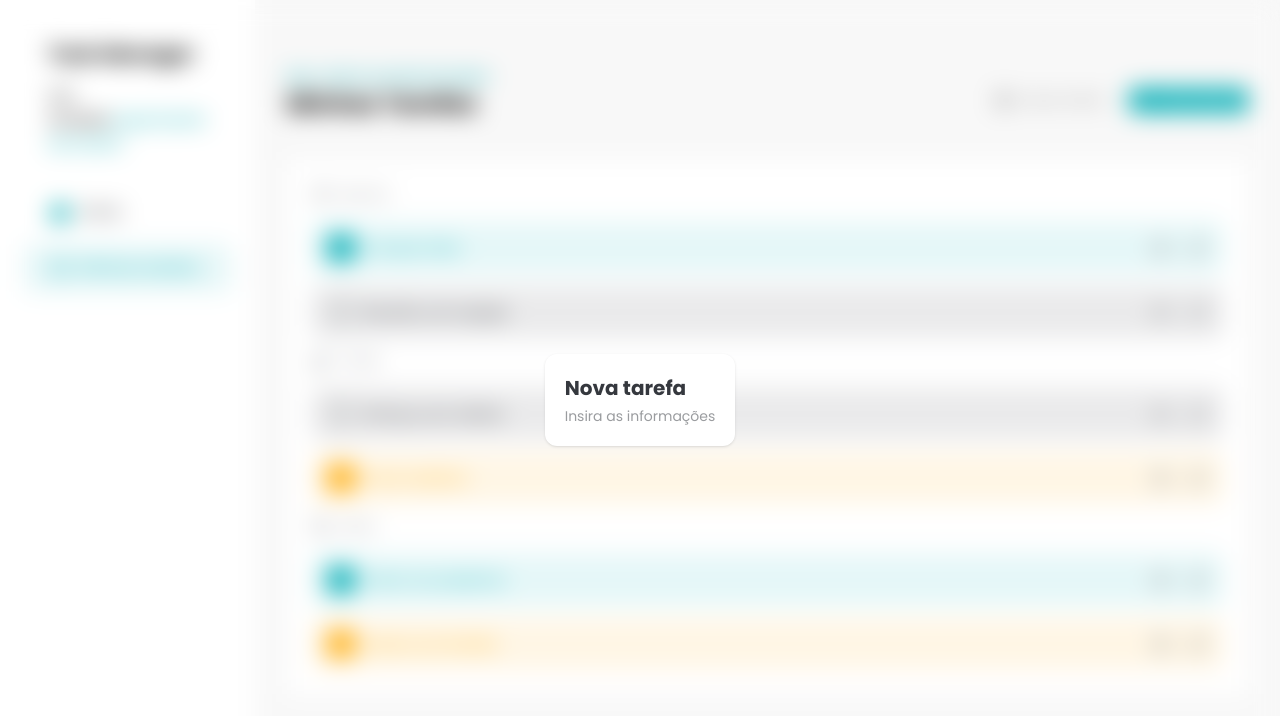
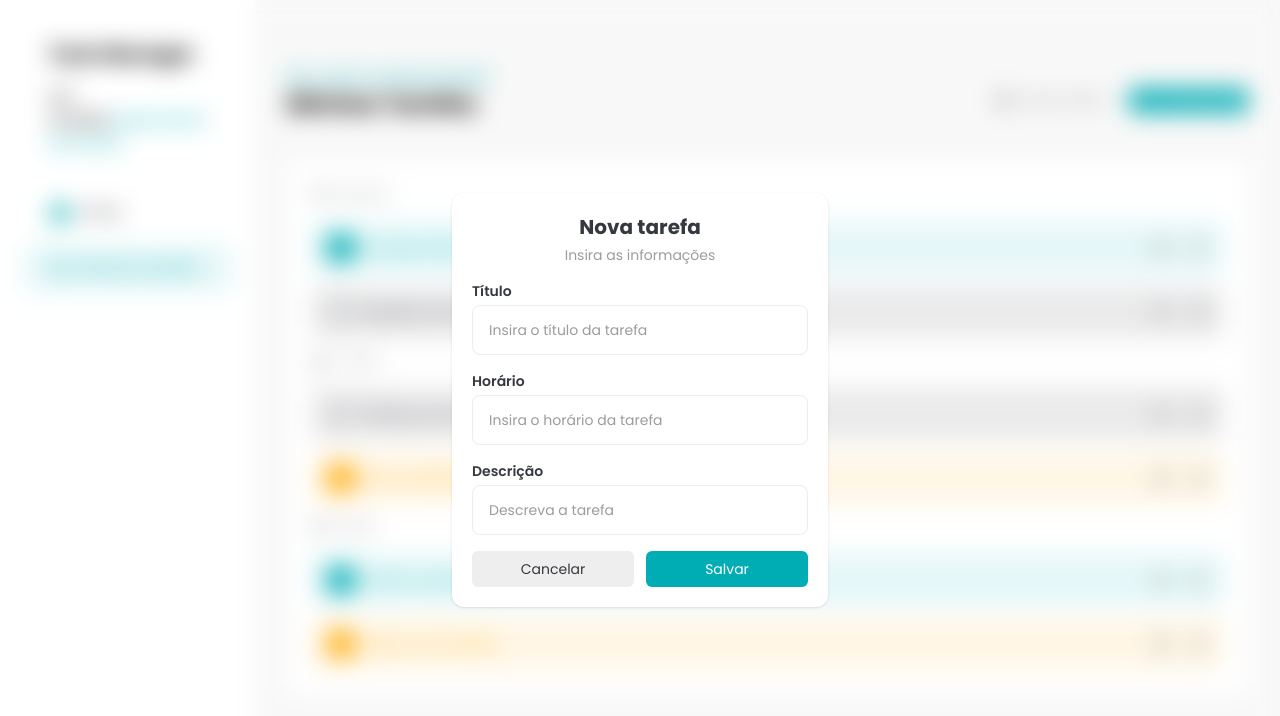
Before and after one commit to ramirescm/task-manager, a React (Vite) app: page / in a window 1280 px wide. Shown: the top 716 px of the page. Built offline with nearby package versions, Linux system fonts and the light colour scheme.

Commit message:
feat: ensure AddTaskDialog can be closed

```diff
--- a/src/components/AddTaskDialog.jsx
+++ b/src/components/AddTaskDialog.jsx
@@ -1,13 +1,49 @@
 import { createPortal } from "react-dom"
 
-const AddTaskDialog = ({ isOpen }) => {
+import Button from "./Button"
+import Input from "./Input"
+
+const AddTaskDialog = ({ isOpen, handleClose }) => {
   if (!isOpen) return null
 
   return createPortal(
     <div className="fixed top-0 bottom-0 left-0 flex h-screen w-screen items-center justify-center backdrop-blur-md">
-      <div className="rounded-xl bg-white p-5 shadow">
+      <div className="rounded-xl bg-white p-5 text-center shadow">
         <h2 className="text-xl font-bold text-[#35383E]">Nova tarefa</h2>
-        <p className="mt-1 text-sm text-[#9a9c9f]">Insira as informações</p>
+        <p className="mt-1 mb-4 text-sm text-[#9a9c9f]">
+          Insira as informações
+        </p>
+
+        <div className="flex w-84 flex-col space-y-4">
+          <Input
+            id="title"
+            label="Título"
+            placeholder="Insira o título da tarefa"
+          />
+          <Input
+            id="time"
+            label="Horário"
+            placeholder="Insira o horário da tarefa"
+          />
+          <Input
+            id="description"
+            label="Descrição"
+            placeholder="Descreva a tarefa"
+          />
+          <div className="flex gap-3">
+            <Button
+              size="large"
+              variant="secondary"
+              className="w-full"
+              onClick={handleClose}
+            >
+              Cancelar
+            </Button>
+            <Button size="large" variant="primary" className="w-full">
+              Salvar
+            </Button>
+          </div>
+        </div>
       </div>
     </div>,
     document.body
--- a/src/components/Tasks.jsx
+++ b/src/components/Tasks.jsx
@@ -16,6 +16,7 @@ import TaskSeparator from "./TaskSeprator"
 
 const Tasks = () => {
   const [tasks, setTasks] = useState(TASKS)
+  const [addTaskDialogIsOpen, setTaskDialogIsOpen] = useState(true)
   const tasksMorning = tasks.filter((task) => task.time === "morning")
   const tasksAfternoon = tasks.filter((task) => task.time === "afternoon")
   const tasksEvening = tasks.filter((task) => task.time === "evening")
@@ -53,6 +54,10 @@ const Tasks = () => {
     toast.success("Tarefa removida com sucesso!")
   }
 
+  const handleDialogClose = () => {
+    setTaskDialogIsOpen(false)
+  }
+
   return (
     <div className="w-full space-y-6 px-8 py-16">
       <div className="flex w-full justify-between">
@@ -68,12 +73,15 @@ const Tasks = () => {
             <TrashIcon />
             Limpar tarefas
           </Button>
-          <Button>
+          <Button onClick={() => setTaskDialogIsOpen(true)}>
             <AddIcon />
             Nova tarefa
           </Button>
 
-          <AddTaskDialog isOpen={true} />
+          <AddTaskDialog
+            isOpen={addTaskDialogIsOpen}
+            handleClose={handleDialogClose}
+          />
         </div>
       </div>
 
```
